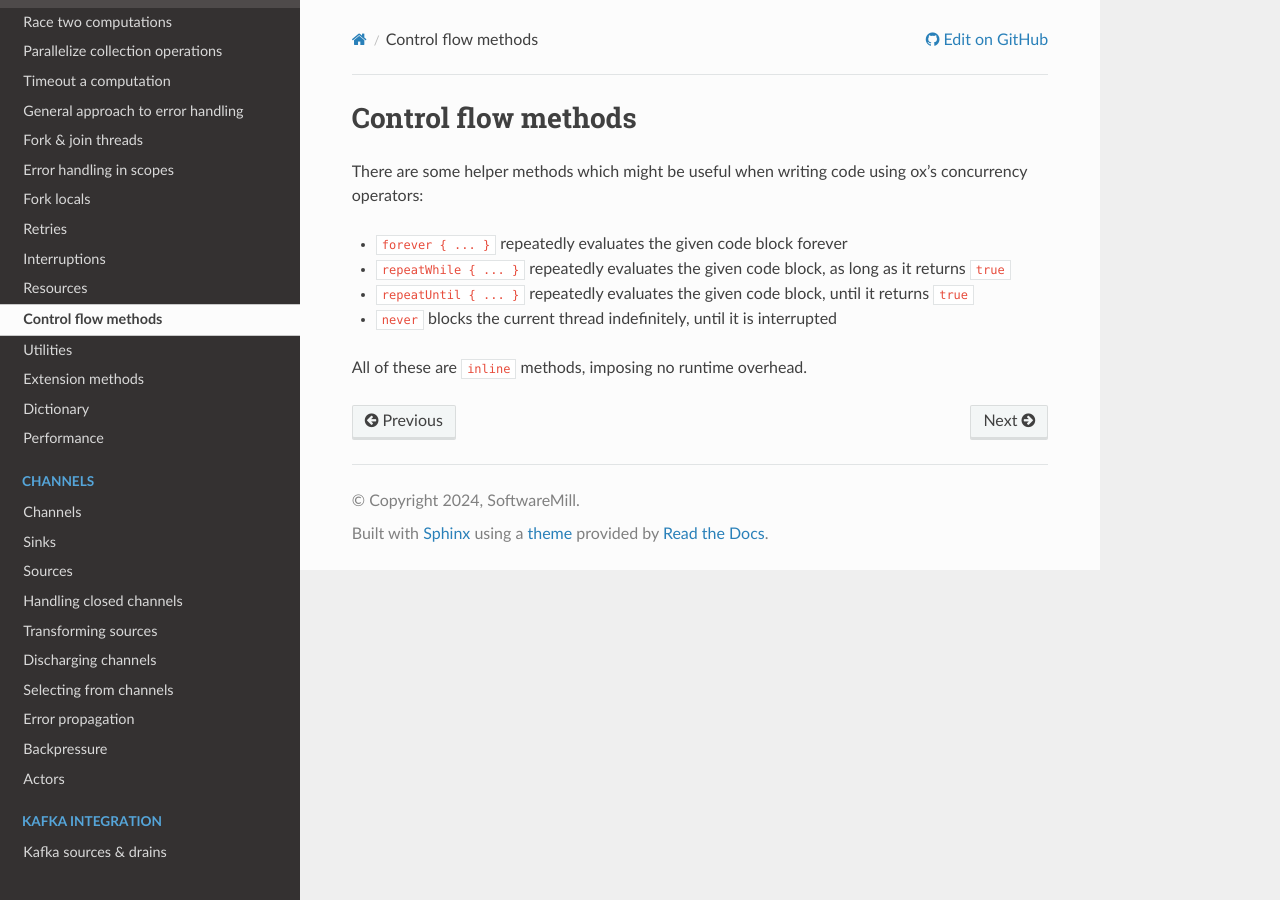
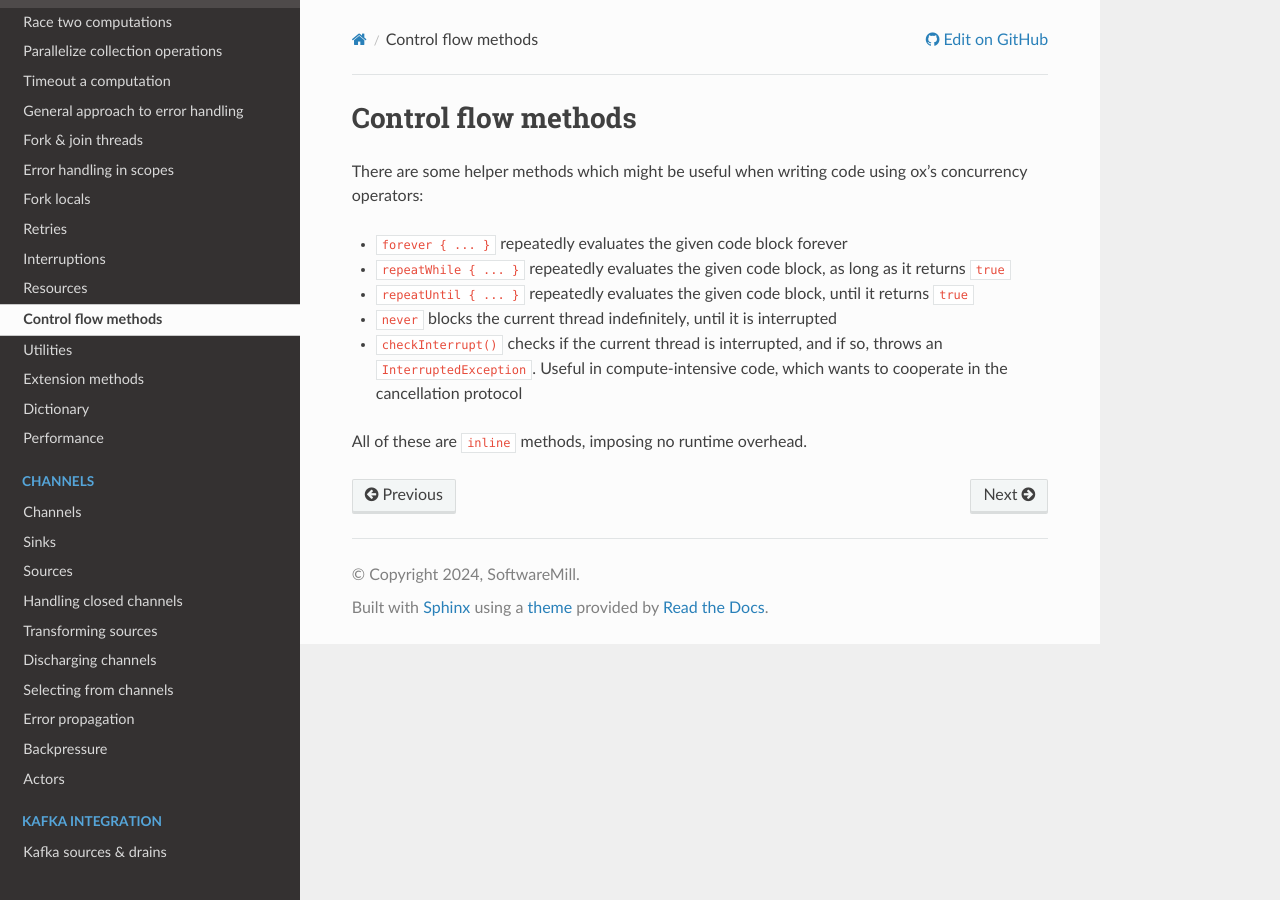
Before and after one commit to softwaremill/ox, a Sphinx documentation site: the page built from doc/control-flow.md, in a window 1280 px wide. Built offline with Sphinx 7.4.7 and the Read the Docs theme 2.0.0, drawn with Linux system fonts in a browser that asks for light colours.

Commit message:
checkInterrupt

```diff
--- a/doc/control-flow.md
+++ b/doc/control-flow.md
@@ -6,5 +6,7 @@ There are some helper methods which might be useful when writing code using ox's
 * `repeatWhile { ... }` repeatedly evaluates the given code block, as long as it returns `true`
 * `repeatUntil { ... }` repeatedly evaluates the given code block, until it returns `true`
 * `never` blocks the current thread indefinitely, until it is interrupted
+* `checkInterrupt()` checks if the current thread is interrupted, and if so, throws an `InterruptedException`. Useful in
+  compute-intensive code, which wants to cooperate in the cancellation protocol
 
 All of these are `inline` methods, imposing no runtime overhead.
```
Also changed, not shown: 1 other file.
